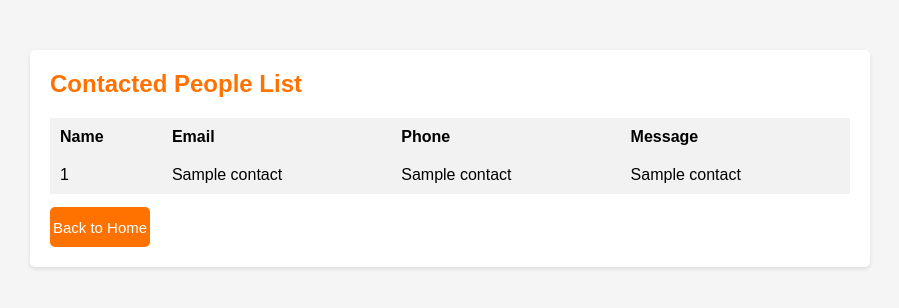
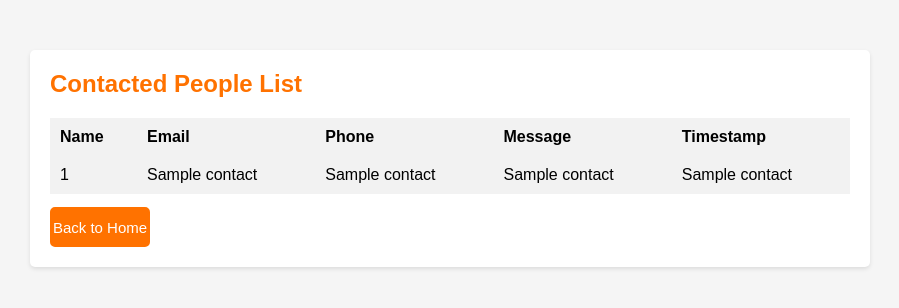
Before and after one commit to deepakgos/UniversityProject, a Flask app: template templates/admin_dashboard.html in a window 1280 px wide. Shown: the top 308 px of the page, without its empty margins (190-1089 px from the left). Run offline with Flask 3, Linux system fonts and the light colour scheme; the template is opened without the code that fills it: most values are stand-ins (such as "Sample title", 1, 10 or a date in 2020).

Commit message:
Added Timestamp to admin dashboard

```diff
--- a/templates/admin_dashboard.html
+++ b/templates/admin_dashboard.html
@@ -13,6 +13,7 @@
                 <th>Email</th>
                 <th>Phone</th>
                 <th>Message</th>
+                <th>Timestamp</th>
             </tr>
             {% for contact in contact_list %}
             <tr>
@@ -20,6 +21,7 @@
                 <td>{{ contact[1] }}</td>
                 <td>{{ contact[2] }}</td>
                 <td>{{ contact[3] }}</td>
+                <td>{{ contact[4] }}</td> <!-- Format timestamp -->
             </tr>
             {% endfor %}
         </table>
```
